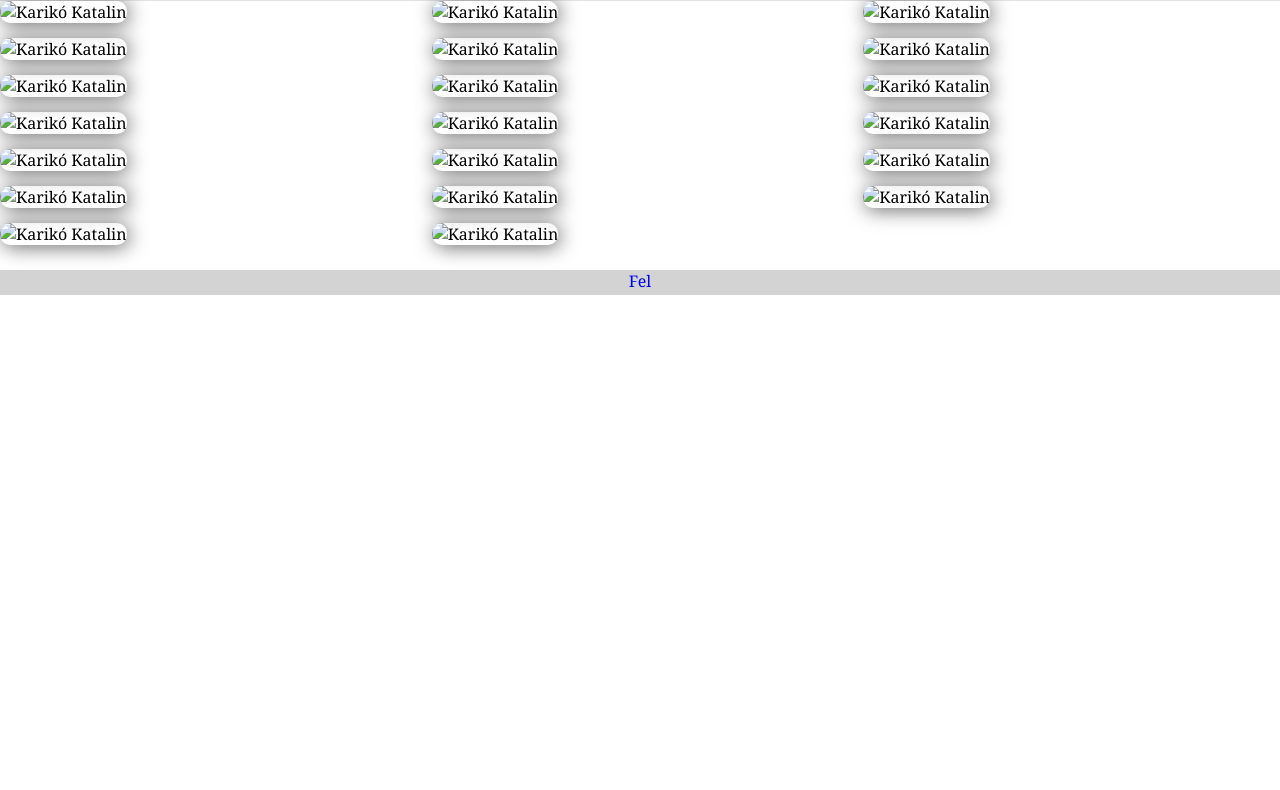
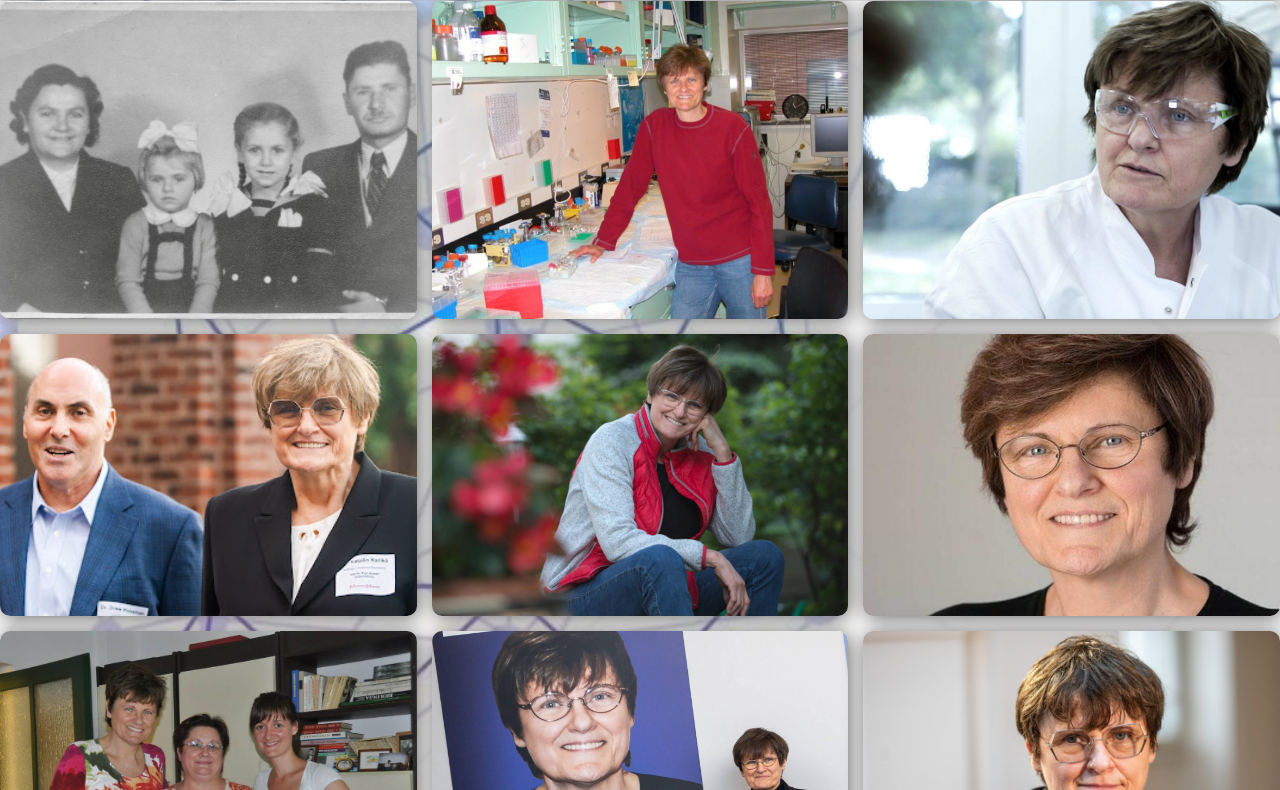
Before and after one commit to hvroberta89/str2-sajat-munka, a plain HTML site: page html-feladatok-bemutatkozo/gallery.html in a window 1280 px wide. Shown: the part 79-869 px from the top of the page. Before the commit the page ends 800 px from the top, so only its background shows below. Drawn offline with Linux system fonts and the light colour scheme; the site is published under a folder, as on GitHub Pages, so addresses that start at the root find nothing.

Commit message:
improved url

```diff
--- a/html-feladatok-bemutatkozo/assets/css/main.css
+++ b/html-feladatok-bemutatkozo/assets/css/main.css
@@ -116,7 +116,7 @@
 /*--Style the body--*/
 body {
     font-family:Cambria, Cochin, Georgia, Times, 'Times New Roman', serif;
-    background-image: url("/images/pattern_2.jpg");
+    background-image: url("../../images/pattern_2.jpg");
     background-position: center;
     background-repeat: no-repeat;
     background-size: cover;
@@ -124,7 +124,7 @@ body {
 }
 
 #portrait {
-    background-image: url("/images/portrait_3.jpg");
+    background-image: url("../../images/portrait_3.jpg");
     background-repeat: no-repeat;
     background-size: cover;
 }
--- a/html-feladatok-bemutatkozo/gallery.html
+++ b/html-feladatok-bemutatkozo/gallery.html
@@ -40,26 +40,26 @@
         </nav>
     </header>
     <div class="wrapper">
-        <div class="box"><img class="gallery_img" alt="Karikó Katalin" src="/images/gallery_1.jpeg" ></div>
-        <div class="box"><img class="gallery_img" alt="Karikó Katalin" src="/images/gallery_2.jpg"></div>
-        <div class="box"><img class="gallery_img" alt="Karikó Katalin" src="/images/gallery_3.jpg"></div>
-        <div class="box"><img class="gallery_img" alt="Karikó Katalin" src="/images/gallery_4.jpg"></div>
-        <div class="box"><img class="gallery_img" alt="Karikó Katalin" src="/images/gallery_5.jpeg"></div>
-        <div class="box"><img class="gallery_img" alt="Karikó Katalin" src="/images/gallery_6.jpg"></div>
-        <div class="box"><img class="gallery_img" alt="Karikó Katalin" src="/images/gallery_7.jpeg"></div>
-        <div class="box"><img class="gallery_img" alt="Karikó Katalin" src="/images/gallery_8.jpg"></div>
-        <div class="box"><img class="gallery_img" alt="Karikó Katalin" src="/images/gallery_9.jpg"></div>
-        <div class="box"><img class="gallery_img" alt="Karikó Katalin" src="/images/gallery_10.jpg"></div>
-        <div class="box"><img class="gallery_img" alt="Karikó Katalin" src="/images/gallery_11.jpg"></div>
-        <div class="box"><img class="gallery_img" alt="Karikó Katalin" src="/images/gallery_12.webp"></div>
-        <div class="box"><img class="gallery_img" alt="Karikó Katalin" src="/images/gallery_13.jpg"></div>
-        <div class="box"><img class="gallery_img" alt="Karikó Katalin" src="/images/gallery_14.webp"></div>
-        <div class="box"><img class="gallery_img" alt="Karikó Katalin" src="/images/gallery_15.jpg"></div>
-        <div class="box"><img class="gallery_img" alt="Karikó Katalin" src="/images/gallery_16.jpg"></div>
-        <div class="box"><img class="gallery_img" alt="Karikó Katalin" src="/images/gallery_17.jpeg"></div>
-        <div class="box"><img class="gallery_img" alt="Karikó Katalin" src="/images/gallery_18.jpeg"></div>
-        <div class="box"><img class="gallery_img" alt="Karikó Katalin" src="/images/gallery_19.jpg"></div>
-        <div class="box"><img class="gallery_img" alt="Karikó Katalin" src="/images/gallery_20.webp"></div>
+        <div class="box"><img class="gallery_img" alt="Karikó Katalin" src="./images/gallery_1.jpeg" ></div>
+        <div class="box"><img class="gallery_img" alt="Karikó Katalin" src="./images/gallery_2.jpg"></div>
+        <div class="box"><img class="gallery_img" alt="Karikó Katalin" src="./images/gallery_3.jpg"></div>
+        <div class="box"><img class="gallery_img" alt="Karikó Katalin" src="./images/gallery_4.jpg"></div>
+        <div class="box"><img class="gallery_img" alt="Karikó Katalin" src="./images/gallery_5.jpeg"></div>
+        <div class="box"><img class="gallery_img" alt="Karikó Katalin" src="./images/gallery_6.jpg"></div>
+        <div class="box"><img class="gallery_img" alt="Karikó Katalin" src="./images/gallery_7.jpeg"></div>
+        <div class="box"><img class="gallery_img" alt="Karikó Katalin" src="./images/gallery_8.jpg"></div>
+        <div class="box"><img class="gallery_img" alt="Karikó Katalin" src="./images/gallery_9.jpg"></div>
+        <div class="box"><img class="gallery_img" alt="Karikó Katalin" src="./images/gallery_10.jpg"></div>
+        <div class="box"><img class="gallery_img" alt="Karikó Katalin" src="./images/gallery_11.jpg"></div>
+        <div class="box"><img class="gallery_img" alt="Karikó Katalin" src="./images/gallery_12.webp"></div>
+        <div class="box"><img class="gallery_img" alt="Karikó Katalin" src="./images/gallery_13.jpg"></div>
+        <div class="box"><img class="gallery_img" alt="Karikó Katalin" src="./images/gallery_14.webp"></div>
+        <div class="box"><img class="gallery_img" alt="Karikó Katalin" src="./images/gallery_15.jpg"></div>
+        <div class="box"><img class="gallery_img" alt="Karikó Katalin" src="./images/gallery_16.jpg"></div>
+        <div class="box"><img class="gallery_img" alt="Karikó Katalin" src="./images/gallery_17.jpeg"></div>
+        <div class="box"><img class="gallery_img" alt="Karikó Katalin" src="./images/gallery_18.jpeg"></div>
+        <div class="box"><img class="gallery_img" alt="Karikó Katalin" src="./images/gallery_19.jpg"></div>
+        <div class="box"><img class="gallery_img" alt="Karikó Katalin" src="./images/gallery_20.webp"></div>
     </div>
     <footer>
         <a href="#top" onclick="self.scrollTo(0, 0); return false;">Fel</a>
```
